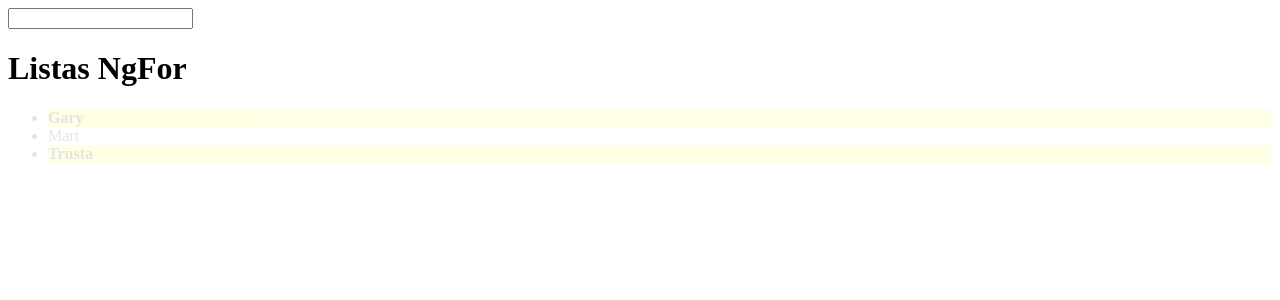
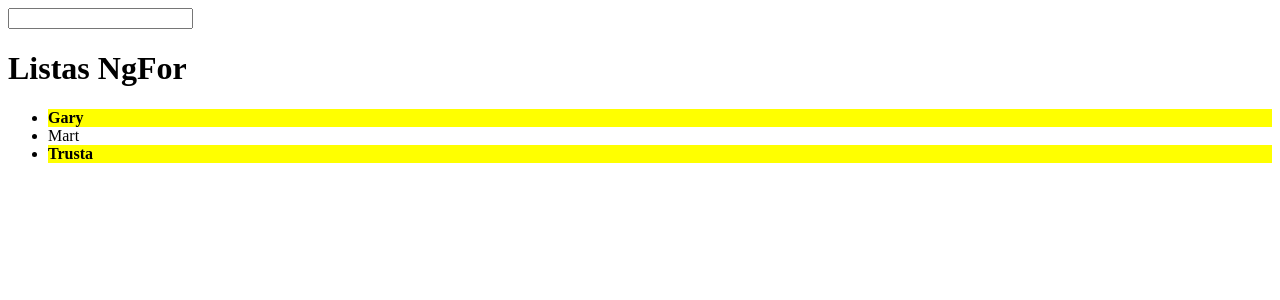
Before and after one commit to juanaguillon/angular-working, an Angular app: page / in a window 1280 px wide. Shown: the top 300 px of the page. Built offline with nearby package versions, Linux system fonts and the light colour scheme.

Commit message:
Modificaciones HostBindigs | HostListenres

```diff
--- a/src/app/app.component.html
+++ b/src/app/app.component.html
@@ -6,6 +6,6 @@
 <h1>Listas NgFor</h1>
 <ul>
   <ng-container *ngFor="let empresa of lugares">
-    <a ><li  ContarClicks [resaltar]="empresa.plan" >{{empresa.nombre}}</li></a>
+    <a ><li  ContarClicks named="ff" [resaltar]="empresa.plan" >{{empresa.nombre}}</li></a>
   </ng-container>
 </ul>
--- a/src/app/directives/contar-clicks.directive.ts
+++ b/src/app/directives/contar-clicks.directive.ts
@@ -6,9 +6,9 @@ import { Directive, HostListener, HostBinding } from '@angular/core';
 export class ContarClicksDirective {
 
   clickN = 0;
-  @HostBinding('style.opacity') opacity:number = .1;
-  @HostListener('click', ['$event.target']) onClick( btn ){
-    console.log('a',btn , "numero de clicks" , this.clickN++ );
+  @HostBinding('id') opacity:number = .1;
+  @HostListener('click', ['$event']) onClick( e ){
+    console.log('a', e , "numero de clicks" , this.clickN++ );
     this.opacity += .1;
   }
   constructor() { }
--- a/src/app/directives/resaltar.directive.ts
+++ b/src/app/directives/resaltar.directive.ts
@@ -8,12 +8,14 @@ export class ResaltarDirective implements OnInit {
   constructor( private elRef:ElementRef, private renderer:Renderer2 ){
 
   }
-  @Input('resaltar') plan : string = '';
+  @Input('named') plan : string = '';
+  @Input('resaltar') plan2: string = '';
   ngOnInit( ){
-    if ( this.plan == "pagado"){
+    if ( this.plan2 == "pagado"){
       this.renderer.setStyle(this.elRef.nativeElement, 'background-color','yellow')
       this.renderer.setStyle(this.elRef.nativeElement, 'font-weight','bold');
     }
+    console.log( this.plan );
   }
 
 }
```
